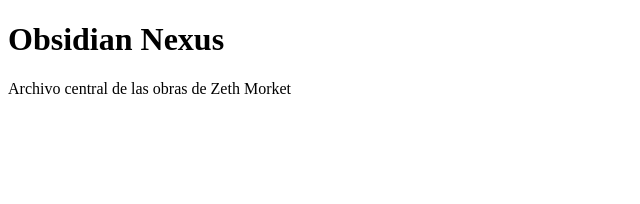
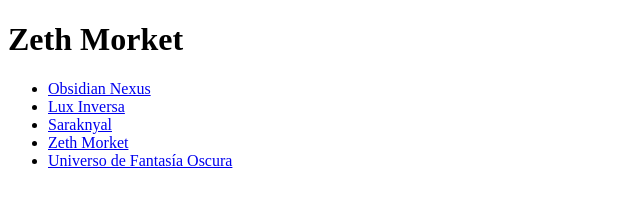
Before and after one commit to ObsidianNexus/ObsidianNexus.github.io, a plain HTML site: page index.html in a window 1280 px wide. Shown: the whole page, without its empty margins (0-640 px from the left). Drawn offline with Linux system fonts and the light colour scheme.

Commit message:
Update index.html

```diff
--- a/index.html
+++ b/index.html
@@ -2,10 +2,16 @@
 <html lang="es">
 <head>
   <meta charset="UTF-8">
-  <title>Obsidian Nexus</title>
+  <title>Zeth Morket</title>
 </head>
 <body>
-  <h1>Obsidian Nexus</h1>
-  <p>Archivo central de las obras de Zeth Morket</p>
+  <h1>Zeth Morket</h1>
+  <ul>
+    <li><a href="/obsidian-nexus/">Obsidian Nexus</a></li>
+    <li><a href="/lux-inversa/">Lux Inversa</a></li>
+    <li><a href="/saraknyal/">Saraknyal</a></li>
+    <li><a href="/zeth-morket/">Zeth Morket</a></li>
+    <li><a href="/Cantus-Alarum-Nigrarum/">Universo de Fantasía Oscura</a></li>
+  </ul>
 </body>
 </html>
```
